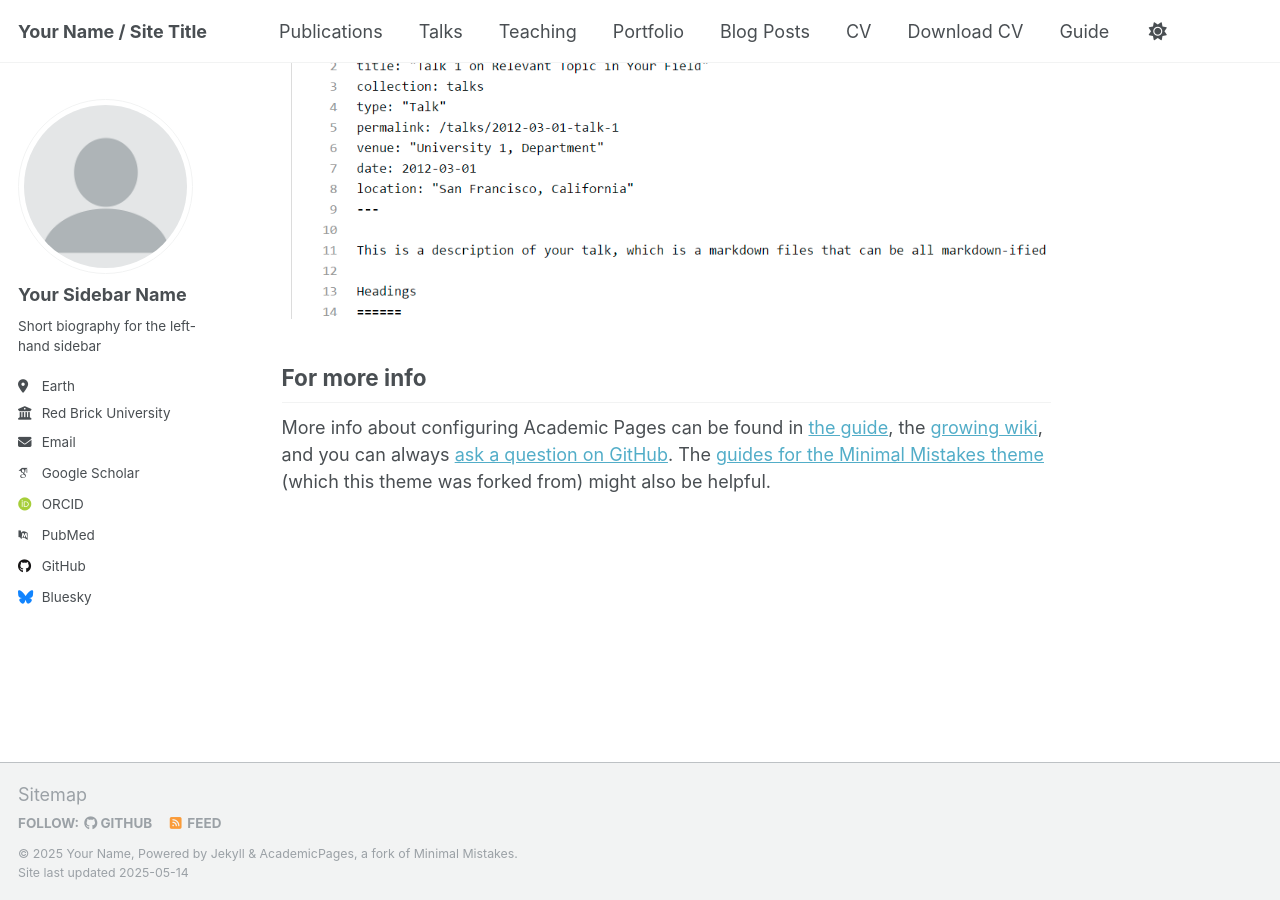
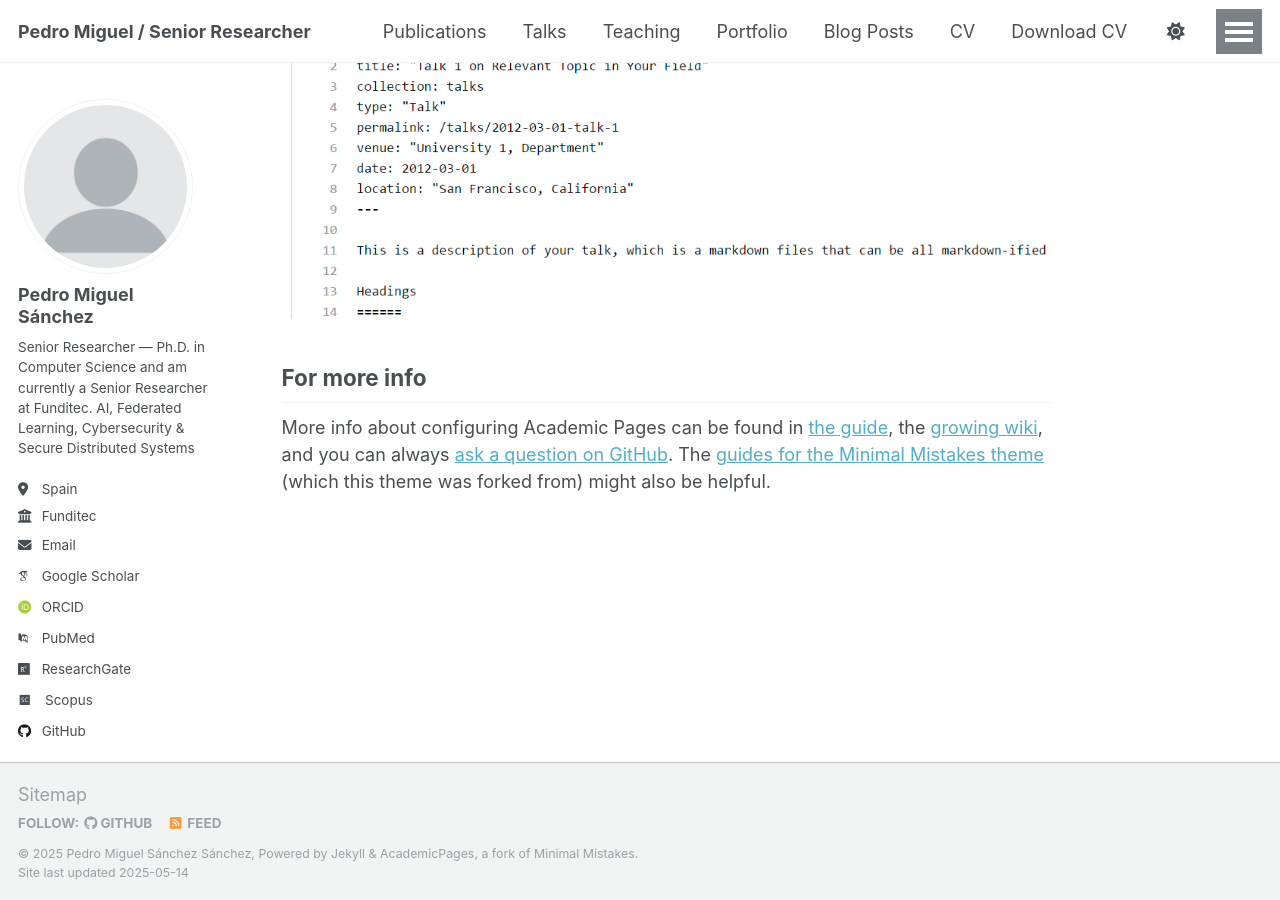
Before and after one commit to sxz0/sxz0.github.io, a Jekyll site: the page built from _pages/about.md, in a window 1280 px wide and 900 px high, scrolled down 2636 px. Built offline with Jekyll 4.4.1, drawn with Linux system fonts in a browser that asks for light colours; some web fonts are replaced.

Commit message:
Update _config.yml

```diff
--- a/_config.yml
+++ b/_config.yml
@@ -9,13 +9,13 @@
 # Basic Site Settings
 locale                   : "en-US"
 site_theme               : "default"
-title                    : "Your Name / Site Title"
+title                    : "Pedro Miguel / Senior Researcher"
 title_separator          : "-"
-name                     : &name "Your Name"
-description              : &description "personal description"
-url                      : https://academicpages.github.io # the base hostname & protocol for your site e.g. "https://[your GitHub username].github.io" or if you already have some other page hosted on Github then use "https://[your GitHub username].github.io/[Your Repo Name]"
+name                     : &name "Pedro Miguel Sánchez Sánchez"
+description              : &description "Senior Researcher — AI, Federated Learning, Cybersecurity & Secure Distributed Systems"
+url                      : https://sxz0.github.io # the base hostname & protocol for your site e.g. "https://[your GitHub username].github.io" or if you already have some other page hosted on Github then use "https://[your GitHub username].github.io/[Your Repo Name]"
 baseurl                  : "" # the subpath of your site, e.g. "/blog"
-repository               : "academicpages/academicpages.github.io"
+repository               : "sxz0/sxz0.github.io"
 
 # Site Author - The following control what appear as part of the author content on the side bar.
 #               If a field is blank the icon and link will not appear, otherwise it will be shown.
@@ -23,35 +23,35 @@ repository               : "academicpages/academicpages.github.io"
 author:
   # Biographic information
   avatar           : "profile.png"
-  name             : "Your Sidebar Name"
+  name             : "Pedro Miguel Sánchez"
   pronouns         : # example: "she/her"
-  bio              : "Short biography for the left-hand sidebar"
-  location         : "Earth"
-  employer         : "Red Brick University"
+  bio              : "Senior Researcher — Ph.D. in Computer Science and am currently a Senior Researcher at Funditec. AI, Federated Learning, Cybersecurity & Secure Distributed Systems"
+  location         : "Spain"
+  employer         : "Funditec"
   uri              : # URL
-  email            : "none@example.org"
+  email            : "pedromiguelsanchezsanchez@gmail.com"
 
   # Academic websites
   academia         : # URL
   arxiv            : # URL - Update with the correct link to your profile
-  googlescholar    : "https://scholar.google.com/citations?user=PS_CX0AAAAAJ"
+  googlescholar    : "https://scholar.google.com/citations?user=RMS2xxkAAAAJ&hl=en"
   impactstory      : # URL
-  orcid            : "http://orcid.org/yourorcidurl"
+  orcid            : "https://orcid.org/0000-0002-6444-2102"
   semantic         : # URL
   pubmed           : "https://www.ncbi.nlm.nih.gov/pubmed/?term=john+snow"
-  researchgate     : # URL
-  scopus           : # URL
+  researchgate     : ""
+  scopus           : "https://www.researchgate.net/profile/Pedro-Miguel-Sanchez-2"
 
   # Repositories and software development
   bitbucket        : # Username - Update with your username on the site
   codepen          : # Username
   dribbble         : # Username
-  github           : "academicpages"
+  github           : "sxz0"
   kaggle           : # Username
   stackoverflow    : # User number or user number and name (i.e., use "1" or "1/jeff-atwood")
 
   # Social media
-  bluesky          : "bsky.app" # Replace this with you Bluesky username
+  bluesky          : # "bsky.app" # Replace this with you Bluesky username
   facebook         : # Username
   flickr           : # Username
   foursquare       : # Username
```
